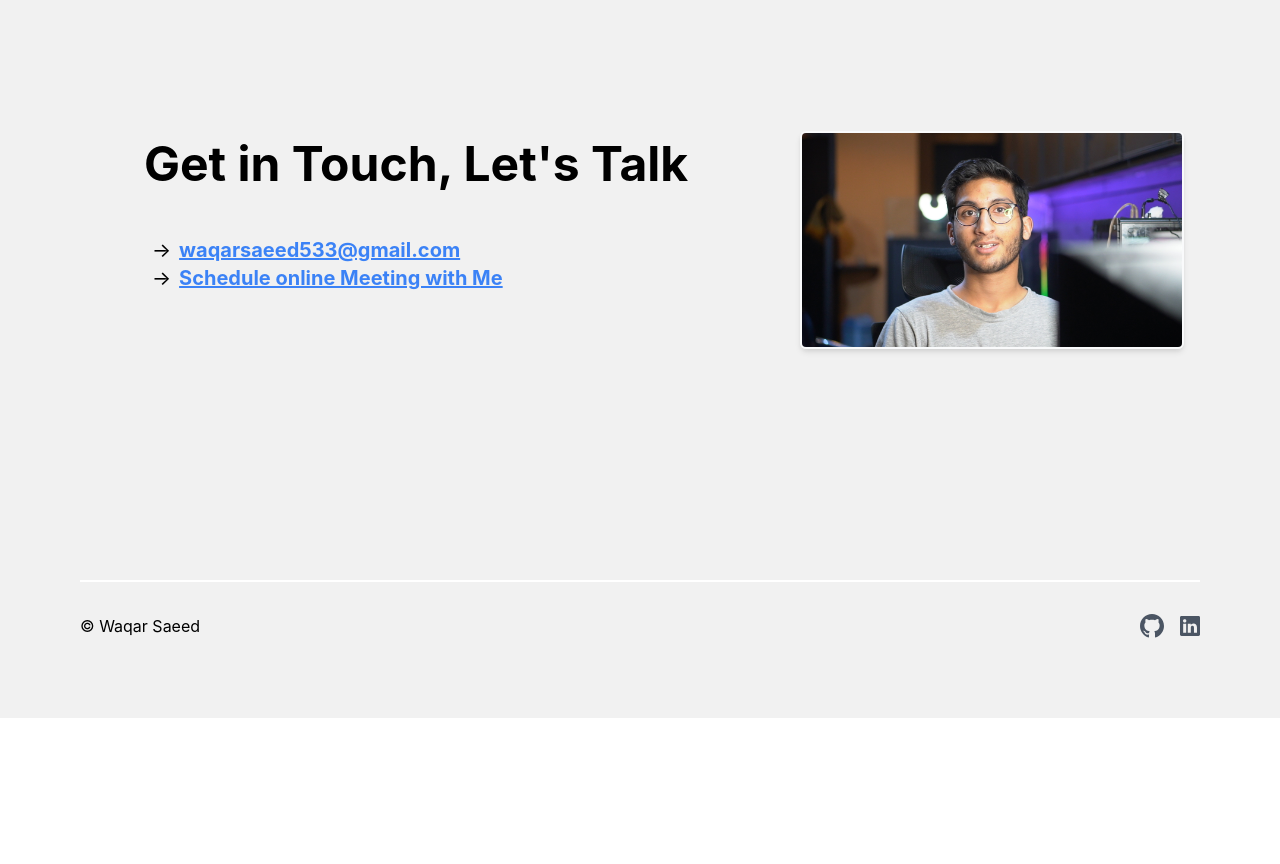
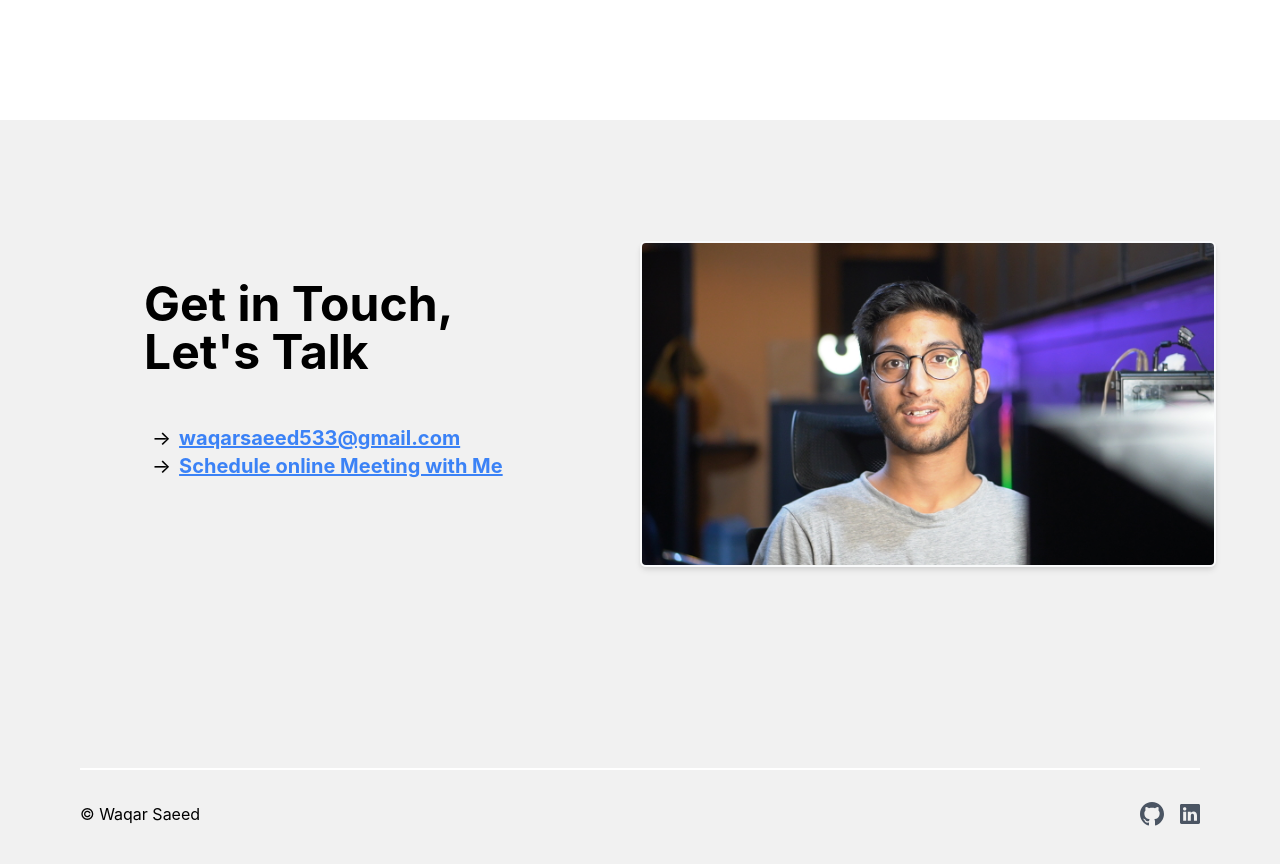
Before and after one commit to qarixaeed1/portfolio, a Next.js app: page / in a window 1280 px wide. Shown: the part 2920-3784 px from the top of the page. Before the commit the page ends 3638 px from the top, so only its background shows below. Built offline with nearby package versions, Linux system fonts and the light colour scheme.

Commit message:
Fix Width and Height of Images

```diff
--- a/components/Contact.js
+++ b/components/Contact.js
@@ -32,7 +32,7 @@ export default function Contact({ bg }) {
                         </div>
                     </div>
                     <img
-                        className="lg:block w-1/3 rounded-md mx-auto border-2 border-gray-50 shadow-md"
+                        className="lg:block w-1/2 rounded-md mx-auto border-2 border-gray-50 shadow-md"
                         src="/avatar.jpeg"
                     />
                 </div>
--- a/components/MainContent.js
+++ b/components/MainContent.js
@@ -101,7 +101,7 @@ export default function MainContent() {
             <div className="max-w-6xl mx-auto">
                 <div className="flex flex-col-reverse lg:flex-row justify-center items-center my-10 lg:my-20">
                     <img
-                        className="hidden lg:block w-1/3 rounded-md mx-auto shadow-md"
+                        className="hidden lg:block w-1/2 rounded-md mx-auto shadow-md"
                         src="/qari-side.jpeg"
                     />
                     <div className="p-4 lg:p-20 lg:ml-20">
--- a/components/Projects.js
+++ b/components/Projects.js
@@ -29,7 +29,7 @@ const ProjectCard = ({ title, link, imgUrl, number }) => {
   return (
     <a target="_blank" href={link} className="w-full block shadow-2xl transform lg:hover:scale-125 transition duration-1000 ease-out hover:z-50 my-4">
       <div className="relative overflow-hidden">
-        <div className="h-96 overflow-y-auto object-cover">
+        <div className="h-fit overflow-y-auto object-cover">
           <img
             src={imgUrl}
             alt="portfolio"
```
